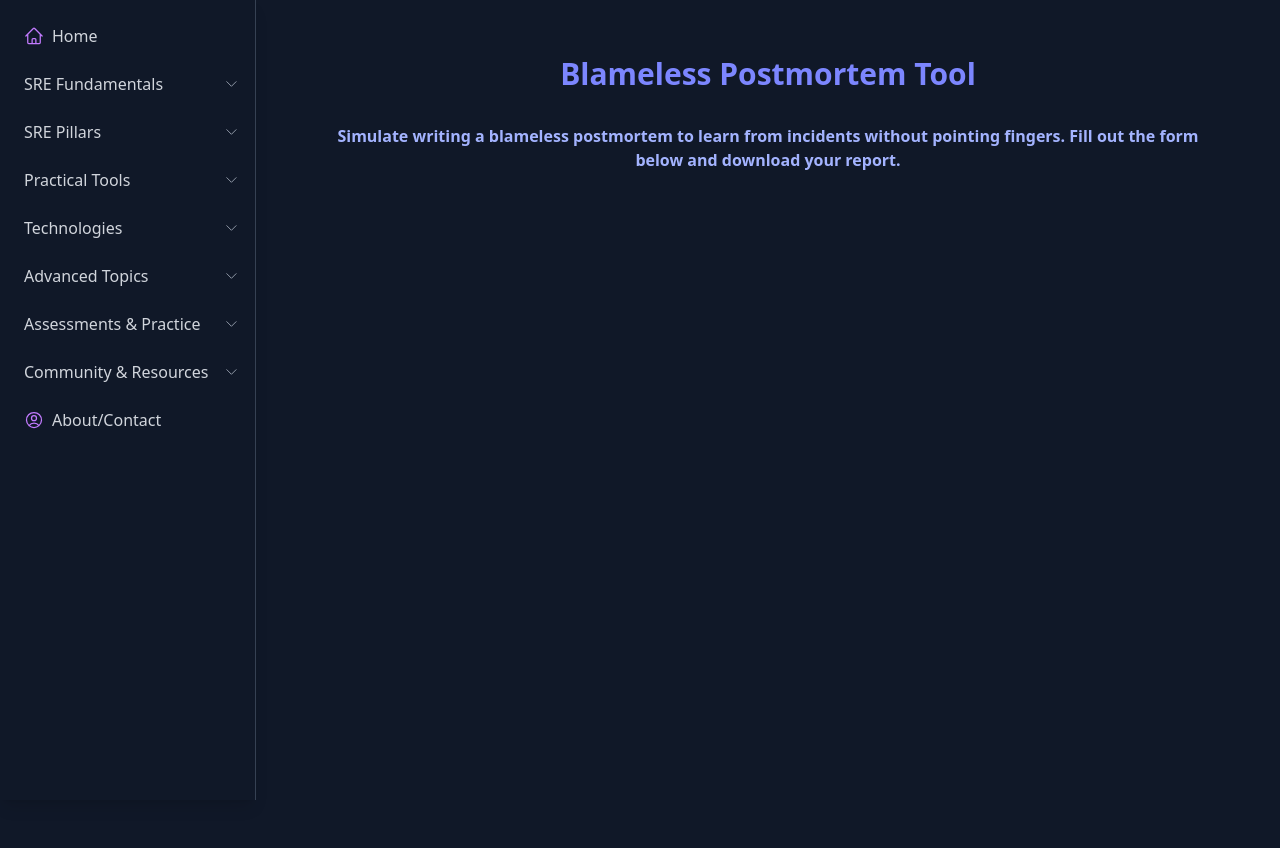
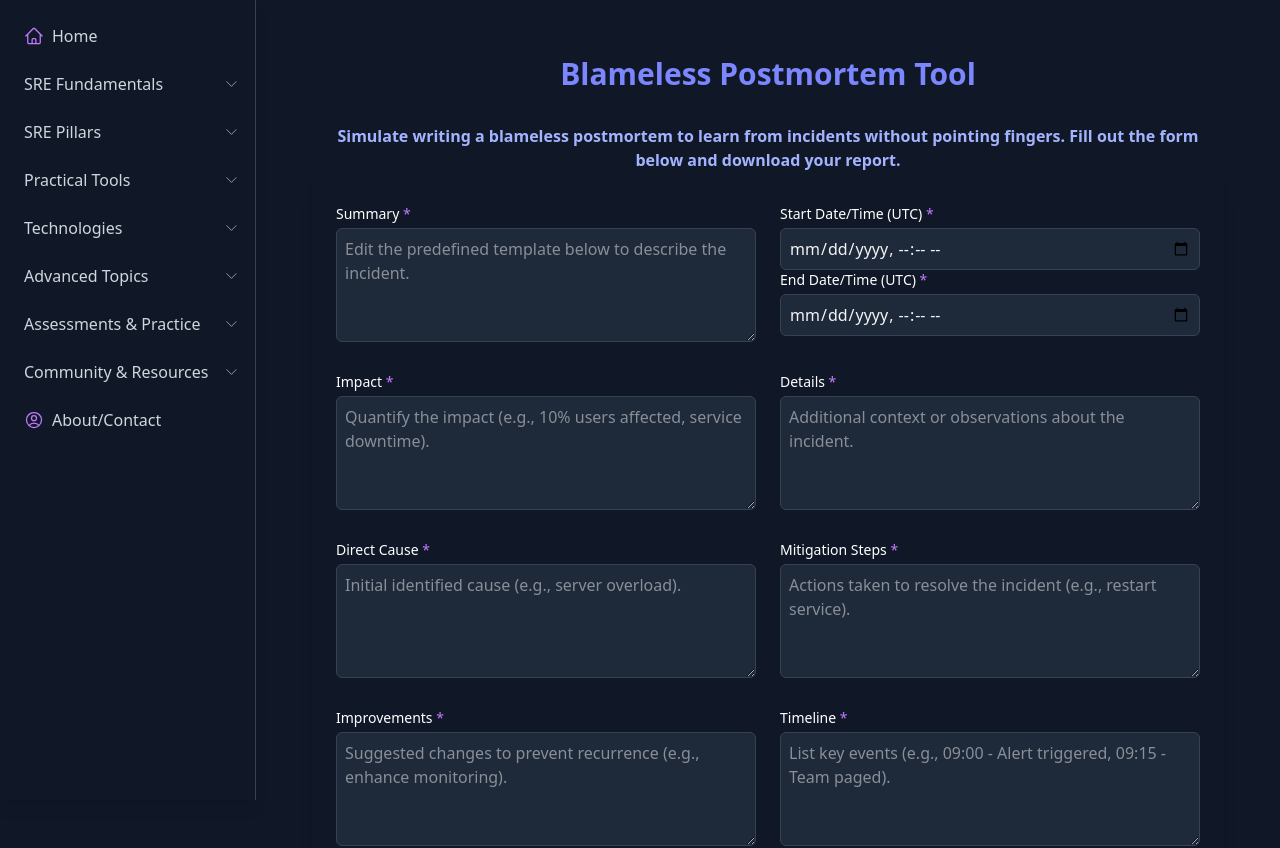
Before and after one commit to devops4noobs/sre4noobs, a Next.js app: page /tools/postmortem in a window 1280 px wide. Shown: the top 848 px of the page. Before the commit the page ends 800 px from the top, so only its background shows below. Built offline with nearby package versions, Linux system fonts and the light colour scheme.

Commit message:
try fix 2

```diff
--- a/src/app/tools/postmortem/page.tsx
+++ b/src/app/tools/postmortem/page.tsx
@@ -1,3 +1,6 @@
+import PostmortemForm from '@/components/PostmortemForm';
+import ErrorBoundary from '@/components/ErrorBoundary';
+
 export default function PostmortemPage() {
   return (
     <main className="container mx-auto p-8">
@@ -5,6 +8,9 @@ export default function PostmortemPage() {
       <p className="text-l font-semibold text-indigo-300 mb-2 text-center">
         Simulate writing a blameless postmortem to learn from incidents without pointing fingers. Fill out the form below and download your report.
       </p>
+      <ErrorBoundary>
+        <PostmortemForm />
+      </ErrorBoundary>
     </main>
   );
 }
--- a/src/components/PostmortemForm.tsx
+++ b/src/components/PostmortemForm.tsx
@@ -3,7 +3,6 @@
    import { useForm } from 'react-hook-form';
    import { saveAs } from 'file-saver';
    import { useState } from 'react';
-   import { InformationCircleIcon } from '@heroicons/react/24/outline';
 
    interface PostmortemFormData {
      issueSummary: string;
@@ -83,7 +82,6 @@ ${data.timeline}
        <form onSubmit={handleSubmit(onSubmit)} className="bg-gray-900 p-6 rounded-lg shadow-lg text-white space-y-6">
          {blamelessWarning && (
            <div className="p-4 bg-yellow-900 text-yellow-200 rounded flex items-center">
-             <InformationCircleIcon className="w-5 h-5 mr-2" />
              {blamelessWarning}
            </div>
          )}
```
